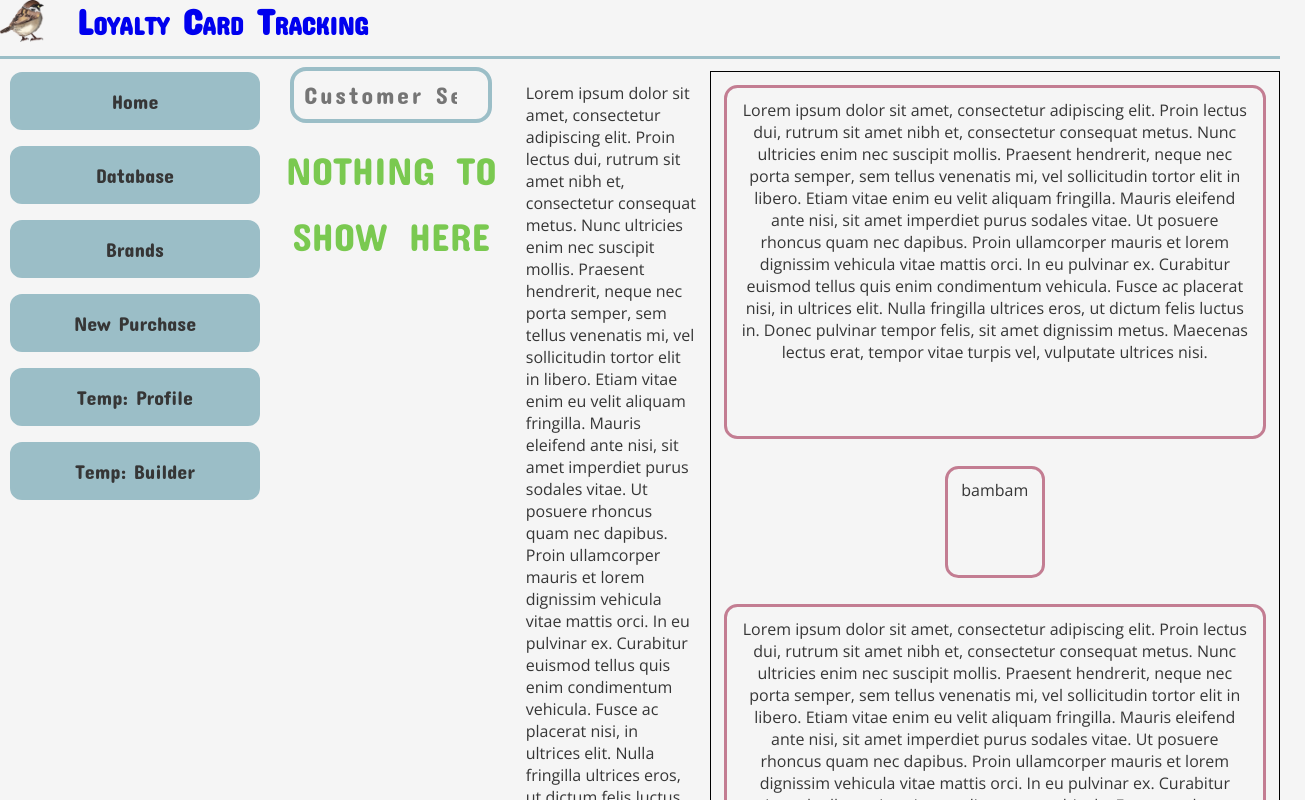
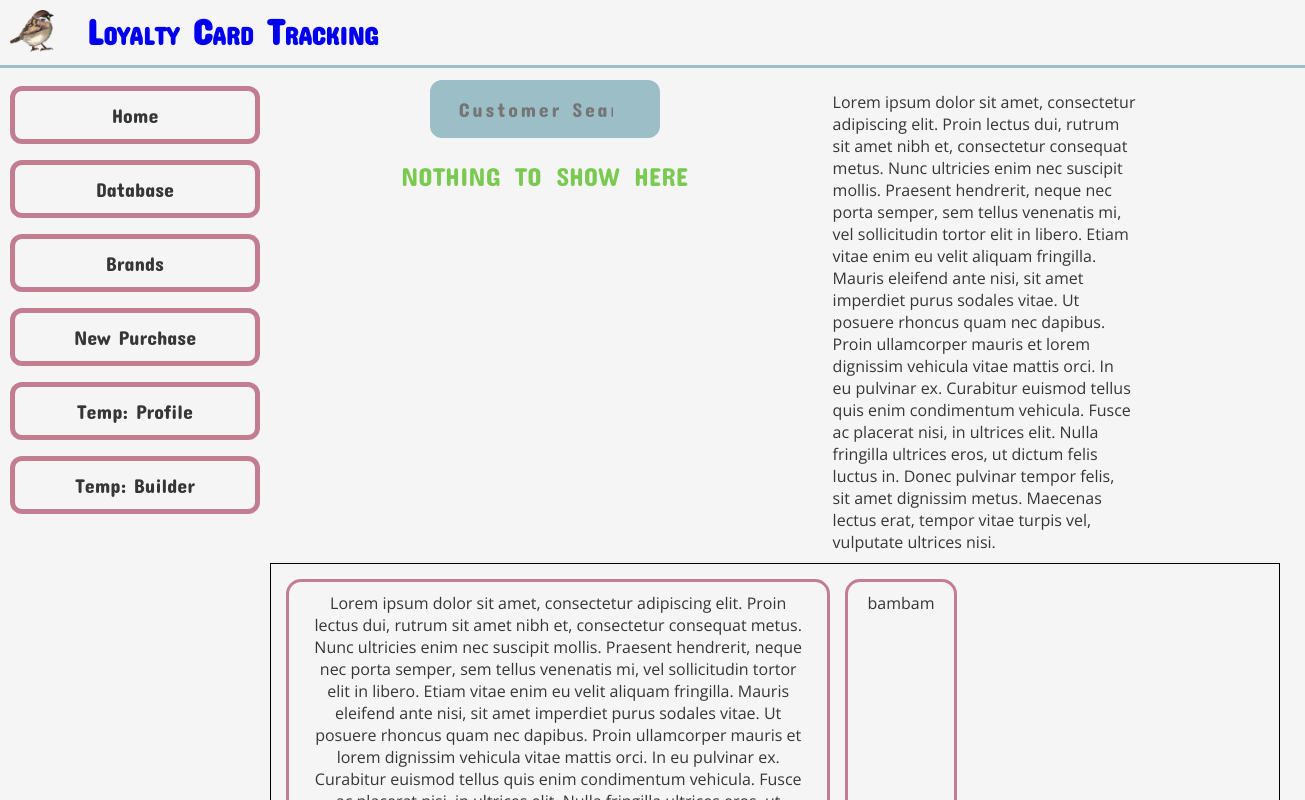
Before and after one commit to sam-taiff/pet-food-loyalty-tracker, a React (Vite) app: page / in a window 1280 px wide. Shown: the top 800 px of the page, 1305 px wide, since content can reach past the window. Built offline with nearby package versions, Linux system fonts and the light colour scheme.

Commit message:
rearranging page id

```diff
--- a/src/assets/pages.tsx
+++ b/src/assets/pages.tsx
@@ -119,12 +119,13 @@ export const SearchnResults = () => {
                             className='result'
                             id={index === activeIndex ? "active-result" : ""}
                             onClick={() => handleResultClick(item.id)}>
-                            {item.first_name} {item.last_name}&nbsp;&nbsp;&nbsp;{item.phone}
+                            {item.first_name} {item.last_name}<br />{item.phone}
                         </div>
-                    ))
-                ) : (
-                    <div className='message-screen'>nothing to show here</div>
-                )}
+                    )))
+                    : results.length == 0 ? (
+                        <div className='message-screen'>nothing to show here</div>)
+                        : <div className='message-screen'></div>
+                }
             </div>
         </div>
     );
@@ -169,14 +170,12 @@ export const ProfilePage: React.FC = () => {
 export const Home = () => {
     return (
         <>
-            <div id="live-view"> {/* viewport of all "due cards" */}
             <SearchnResults />
             <div id="filter-due">{lorem}</div>
             <div id="due-view">
                 <div>{lorem}</div>
                 <div>bambam</div>
                 <div>{lorem}</div>
-                </div>
             </div>
         </>
     );
--- a/src/master.css
+++ b/src/master.css
@@ -13,11 +13,13 @@ Burnt Sienna: #e76f51 */
   --back1: #ffe66d;
   --back2: #9bbec7;
   --border2: #7ac950;
+  --thickBorder: 5px solid var(--border1);
   font: 12pt "Open Sans", Arial;
   text-rendering: optimizeLegibility;
   background-color: var(--white);
   color: var(--baseT);
   text-align: center;
+  --topbarH: 5vh;
 }
 
 table,
@@ -55,11 +57,12 @@ a:visited {
   display: flex;
   border-bottom: 3px solid var(--back2);
   background-color: var(--white);
-  height: 7vh;
+  height: var(--topbarH);
   width: 100%;
   margin-bottom: 1.5vh;
   position: sticky;
   top: 0;
+  padding: 10px 15px 15px 10px;
 }
 
 #topbar * {
@@ -74,13 +77,15 @@ a:visited {
   width: 20vw;
   margin: 0px 10px;
   position: sticky;
-  top: 9vh;
+  top: calc(var(--topbarH) + 5.75vh);
   float: left;
 }
 
 #page {
-  min-width: 50vw;
-  display:flex;
+  max-width: 100%;
+  display: flex;
+  flex-wrap: wrap;
+  justify-content: space-evenly;
 }
 
 #logo {
@@ -91,73 +96,70 @@ a:visited {
 /*HOMEPAGE*/
 #search-input {
   width: 80%;
-  font: lighter 1.5em "Concert One";
+  font: 1.25em "Concert One";
   letter-spacing: 2pt;
-  border-color: transparent;
+  outline: none;
   border-radius: 12px;
-  padding: 0.5rem;
+  padding: 0.6em 1.2em;
   text-align: center;
-  margin-bottom: 8pt;
+  margin-bottom: 4pt;
   outline: none;
+  background-color: var(--white);
+  border: var(--thickBorder);
+}
+
+#search-input:focus {
+  border-color: var(--back2);
   background-color: var(--back2);
 }
 
-#search-input:focus {
-  outline: 4px solid var(--back2);
-  background-color: var(--white);
-}
-
 #sidenav a {
-  border: 5px solid var(--back2);
+  border: var(--thickBorder);
   border-radius: 12px;
   padding: 0.6em 1.2em;
   color: var(--baseT);
-  font-size: 1.25em;
-  font-family: "Concert One";
-  background-color: var(--back2);
+  font: 1.25em "Concert One";
+  background-color: var(--white);
   cursor: pointer;
-  transition: border-color, background-color 0.1s;
+  transition: border-color, background-color 0.075s;
   margin-bottom: 1rem;
 }
 
 #sidenav a:hover,
 #sidenav a:active {
-  background-color: var(--white);
-}
-
-#live-view {
-  display: flex;
-  width: 100%;
+  background-color: var(--back2);
+  border-color: var(--back2);
 }
 
 #filter-due {
   width: 30%;
+  min-width: 300px;
   text-align: left;
   word-wrap: break-word;
   padding: 8pt 10pt;
 }
 
 #due-view {
-  width: 100%;
+  min-width: 600px;
   border: 1px solid black;
   display: flex;
-  justify-content: space-evenly;
   flex-wrap: wrap;
 }
 
 #due-view div {
   border: 3px solid var(--border1);
-  padding: 8pt 10pt;
-  /* max-width: 32%;
-  aspect-ratio: 4/3; */
-  margin: 10pt;
-  border-radius: 10pt;
+  padding: 0.6em 1.2em;
+  max-width: 500px;
+  /* aspect-ratio: 4/3; */
+  margin: 15px 0px 0px 15px;
+  border-radius: 15px;
 }
 
 .message-screen,
 .loader {
   color: var(--border2);
   font: small-caps 1.75em "Concert One", sans-serif;
+  margin-top: 4pt;
 }
 
 .loader {
@@ -224,18 +226,26 @@ a:visited {
   font: small-caps 2.5em "Concert One", sans-serif;
   display: flex;
   justify-content: space-evenly;
-  color: black;
   background-color: var(--back2);
 }
 
-#active-result {
-  background-color: #f0f0f0;
-  font-weight: bold;
-  background-color: var(--border2);
+#active-result,
+.result:hover {
   cursor: pointer;
-  color: black;
+  /* border: var(--thickBorder); */
+  background-color: var(--back2);
 }
 
 #search-results {
-  font: small-caps 2em "Concert One", sans-serif;
+  font: 16pt "Open Sans", sans-serif;
 }
+
+.result {
+  padding: 0.15em 0.3em;
+  border-radius: 12pt;
+  /* border: 5px solid transparent; */
+}
+
+.result:hover {
+  transition: all 0.075s;
+}
```
Lines whose indentation alone changed are shown as unchanged.
